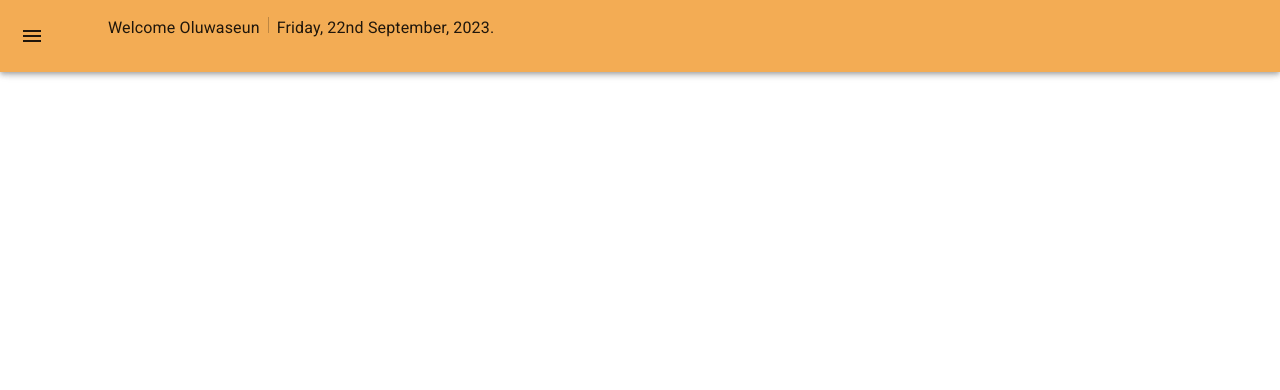
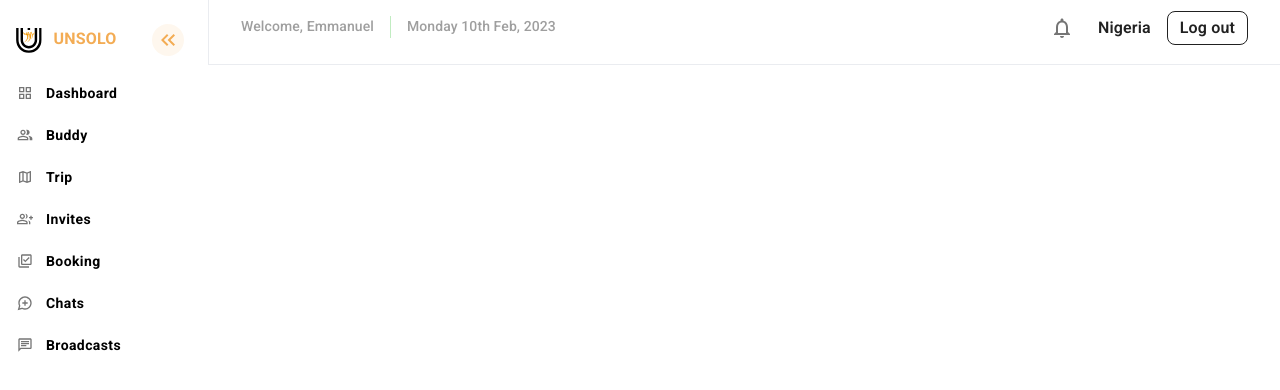
Before and after one commit to jodugbose/Unsolo-Front-End, a React (Vite) app: page /homepage in a window 1280 px wide. Shown: the top 390 px of the page. Built offline with nearby package versions, Linux system fonts and the light colour scheme.

Commit message:
Did the routing for the homepage pages

```diff
--- a/src/App.jsx
+++ b/src/App.jsx
@@ -11,6 +11,7 @@ import Hotel from "./pages/Hotel";
 import Layout from "./components/modules/layout/Layout";
 import PersistentDrawerLeft from "./pages/DashBoard/PersistentDrawerLeft/PersistentDrawerLeft";
 import DashBoardWindow from "./pages/DashBoard/DashBoardWindow/DashBoardWindow";
+import Homepage from "./components/layout/Homepage";
 
 function App() {
   return (
@@ -19,7 +20,7 @@ function App() {
         <Route path="/" element={<Layout />}>
           <Route index element={<Landing />} />
           <Route path="otpInput" element={<OtpInput />} />
-          <Route path="homepage" element={<PersistentDrawerLeft />}>
+          <Route path="homepage" element={<Homepage />}>
             <Route path="dashboard" element={<DashBoardWindow />} />
             <Route path="buddy" element={<Buddy />} />
             <Route path="trip" element={<Trip />} />
@@ -28,7 +29,6 @@ function App() {
               <Route path="hotel" element={<Hotel />} />
             </Route>
           </Route>
-
           <Route path="testing" element={<Testing />} />
           <Route path="*" element={<NotFound />} />
         </Route>
--- /dev/null
+++ b/src/components/layout/Homepage.jsx
@@ -0,0 +1,129 @@
+import {
+  ChatOutlined,
+  GridView,
+  GroupAddOutlined,
+  KeyboardDoubleArrowLeft,
+  KeyboardDoubleArrowRight,
+  LibraryAddCheckOutlined,
+  MapOutlined,
+  MapsUgcOutlined,
+  NotificationsOutlined,
+  PeopleAltOutlined,
+} from "@mui/icons-material";
+import {
+  Avatar,
+  Box,
+  Button,
+  Divider,
+  IconButton,
+  Stack,
+  Typography,
+} from "@mui/material";
+import Topbar from "../modules/dashboard/Topbar";
+import { Link, NavLink, Outlet } from "react-router-dom";
+import { useState } from "react";
+
+export default function Homepage() {
+  const [open, setOpen] = useState(true);
+  const drawerWidth = open ? "13rem" : "2.88rem";
+  return (
+    <Box position="relative">
+      <Box
+        position="fixed"
+        width={drawerWidth}
+        p={1}
+        overflow="hidden"
+        sx={{ transition: "0.5s" }}
+      >
+        <Stack
+          direction="row"
+          alignItems="center"
+          justifyContent="space-between"
+          p={1}
+          ml={open ? 0 : -2}
+          sx={{ transition: "0.5s" }}
+        >
+          <Link to="/" style={{textDecoration: 'none'}}>
+            <Stack
+              direction="row"
+              spacing={1.5}
+              sx={{ transitionDuration: "1s" }}
+              display={open ? "" : "none"}
+            >
+              <Box width="1.6rem">
+                <img alt="" width="100%" src="/unsolo-icon.svg" />
+              </Box>
+
+              <Typography fontWeight={700} color="primary">
+                UNSOLO
+              </Typography>
+            </Stack>
+          </Link>
+          <IconButton color="primary" onClick={() => setOpen((prev) => !prev)}>
+            <Avatar
+              sx={{
+                bgcolor: "rgba(243, 172, 84, 0.1)",
+                width: "2rem",
+                height: "2rem",
+              }}
+            >
+              {open ? (
+                <KeyboardDoubleArrowLeft color="primary" />
+              ) : (
+                <KeyboardDoubleArrowRight color="primary" />
+              )}
+            </Avatar>
+          </IconButton>
+        </Stack>
+
+        {myRoutes.map(({ link, icon }) => (
+          <NavLink to={`/homepage/${link}`} key={link}>
+            {({ isActive }) => (
+              <Button sx={{ p: 1, px: 0.5 }}>
+                <Stack
+                  width="11.5rem"
+                  direction="row"
+                  alignItems="center"
+                  spacing={1}
+                >
+                  <IconButton
+                    component="div"
+                    color={isActive ? "primary" : ""}
+                    size="small"
+                  >
+                    {icon}
+                  </IconButton>
+                  <Typography
+                    fontWeight={700}
+                    variant="button"
+                    textTransform="capitalize"
+                    color={isActive ? "primary" : "#000"}
+                  >
+                    {link}
+                  </Typography>
+                </Stack>
+              </Button>
+            )}
+          </NavLink>
+        ))}
+      </Box>
+      <Box
+        ml={drawerWidth}
+        sx={{ borderLeft: "1px solid #EAECF0", transition: "0.5s" }}
+      >
+        <Topbar />
+        {/* <Box height="50rem">outlet</Box> */}
+        <Outlet />
+      </Box>
+    </Box>
+  );
+}
+const myRoutes = [
+  { link: "dashboard", icon: <GridView sx={{ fontSize: 16 }} /> },
+  { link: "buddy", icon: <PeopleAltOutlined sx={{ fontSize: 16 }} /> },
+  { link: "Trip", icon: <MapOutlined sx={{ fontSize: 16 }} /> },
+  { link: "Invites", icon: <GroupAddOutlined sx={{ fontSize: 16 }} /> },
+  { link: "Booking", icon: <LibraryAddCheckOutlined sx={{ fontSize: 16 }} /> },
+  { link: "Chats", icon: <MapsUgcOutlined sx={{ fontSize: 16 }} /> },
+  { link: "Broadcasts", icon: <ChatOutlined sx={{ fontSize: 16 }} /> },
+];
--- a/src/components/modules/booking/FlightForm.jsx
+++ b/src/components/modules/booking/FlightForm.jsx
@@ -71,17 +71,17 @@ export default function FlightForm() {
         <Stack direction="row" width="50%" spacing={2}>
           <Stack
             direction="row"
-            width="32%"
+            width="30%"
             bgcolor="#fff"
             borderRadius="1rem"
           ></Stack>
           <Stack
             direction="row"
-            width="32%"
+            width="30%"
             bgcolor="#fff"
             borderRadius="1rem"
           ></Stack>
-          <MyButton color="#fff">search flights</MyButton>
+          <MyButton color="#fff" px={2}>search flights</MyButton>
         </Stack>
       </Stack>
     </Box>
--- a/src/components/modules/booking/HotelForm.jsx
+++ b/src/components/modules/booking/HotelForm.jsx
@@ -24,7 +24,7 @@ export default function FlightForm() {
         <Stack direction="row" width="50%" justifyContent="space-between">
           <Stack
             direction="row"
-            width="55%"
+            width="50%"
             bgcolor="#fff"
             borderRadius="1rem"
           ></Stack>
--- a/src/components/modules/booking/HotelRemCard.jsx
+++ b/src/components/modules/booking/HotelRemCard.jsx
@@ -17,7 +17,7 @@ export default function HotelRemCard({ img, name, location, price }) {
         "&:hover": {
           boxShadow:
             "0 4px 8px 0 rgba(0, 0, 0, 0.2), 0 6px 20px 0 rgba(0, 0, 0, 0.19)",
-          transform: "matrix(1.02, 0, 0, 1.02, 0, -5)",
+          transform: "matrix(1.05, 0, 0, 1.05, 0, -5)",
         },
         transition: "0.5s",
       }}
@@ -35,8 +35,8 @@ export default function HotelRemCard({ img, name, location, price }) {
             alt="flight boooking"
             src={img}
             sx={{
-              width: "24rem",
-              height: "16rem",
+              width: "21rem",
+              height: "14rem",
               borderRadius: "0.4rem",
             }}
           />
--- a/src/components/modules/booking/slick.css
+++ b/src/components/modules/booking/slick.css
@@ -1,8 +1,8 @@
 .slick-prev {
-  left: 68.5rem;
+  left: 91%;
 }
 .slick-next {
-  right: 4rem;
+  right: 5%;
 }
 .slick-prev,
 .slick-next {
--- /dev/null
+++ b/src/components/modules/dashboard/Topbar.jsx
@@ -0,0 +1,38 @@
+import { NotificationsOutlined } from "@mui/icons-material";
+import { Box, Divider, IconButton, Stack, Typography } from "@mui/material";
+
+export default function Topbar() {
+  return (
+    <Box p={2} px={4} borderBottom="1px solid #EAECF0">
+      <Stack
+        direction="row"
+        alignItems="flex-start"
+        justifyContent="space-between"
+      >
+        <Stack
+          direction="row"
+          divider={
+            <Divider orientation="vertical" color="text.disabled" flexItem />
+          }
+          spacing={2}
+        >
+          <Typography variant="subtitle2" color="text.disabled">
+            Welcome, Emmanuel
+          </Typography>
+          <Typography variant="subtitle2" color="text.disabled">
+            Monday 10th Feb, 2023
+          </Typography>
+        </Stack>
+        <Stack direction="row" alignItems="center" spacing={2} mt={-1}>
+          <IconButton>
+            <NotificationsOutlined />
+          </IconButton>
+          <Typography fontWeight={600}>Nigeria</Typography>
+          <Box py={0.5} px={1.5} border="1px solid" borderRadius="0.5rem">
+            <Typography fontWeight={600}>Log out</Typography>
+          </Box>
+        </Stack>
+      </Stack>
+    </Box>
+  );
+}
--- a/src/components/modules/landing/Nav.jsx
+++ b/src/components/modules/landing/Nav.jsx
@@ -87,9 +87,11 @@ export default function Nav() {
               </Typography>
             </Stack>
             <Stack direction="row">
-              <MyButton variant="text" fontWeight={700}>
-                Home
-              </MyButton>
+              <Link to="/homepage/dashboard">
+                <MyButton variant="text" fontWeight={700}>
+                  dashboard
+                </MyButton>
+              </Link>
 
               <MyButton href="/#explore" variant="text" fontWeight={700}>
                 Explore
--- a/src/pages/DashBoard/PersistentDrawerLeft/PersistentDrawerLeft.jsx
+++ b/src/pages/DashBoard/PersistentDrawerLeft/PersistentDrawerLeft.jsx
@@ -30,7 +30,7 @@ import BestDestinations from '../BestDestinations/BestDestinations';
 import DashBoardWindow from '../DashBoardWindow/DashBoardWindow';
 import { Outlet } from 'react-router-dom';
 
-const drawerWidth = 240;
+const drawerWidth = 250;
 
 const Main = styled('main', { shouldForwardProp: (prop) => prop !== 'open' })(
   ({ theme, open }) => ({
--- a/src/pages/Hotel.jsx
+++ b/src/pages/Hotel.jsx
@@ -1,4 +1,4 @@
-import { Box } from "@mui/material";
+import { Box, Stack } from "@mui/material";
 import Header from "../components/modules/buddy/Header";
 import HotelRemCard from "../components/modules/booking/HotelRemCard";
 import Slider from "react-slick";
@@ -24,7 +24,8 @@ export default function Hotel() {
         title="Hotels around your destination"
         subtitle="Make lodging bookings that suit your destination"
       />
-      <Box overflow="hidden" height="27rem">
+      <Box height="27rem">
+        {/* <Stack direction="row"> */}
           <Slider {...settings}>
             {hotelDetails.map((hotelDetail, i) => (
               <Box py={2} key={i}>
@@ -32,6 +33,7 @@ export default function Hotel() {
               </Box>
             ))}
           </Slider>
+        {/* </Stack> */}
       </Box>
     </Box>
   );
```
Also changed, not shown: src/components/layout/Booking.jsx (+5 -3 lines), src/components/modules/booking/FlightRemCard.jsx (+4 -4 lines). Lines whose indentation alone changed are shown as unchanged.
